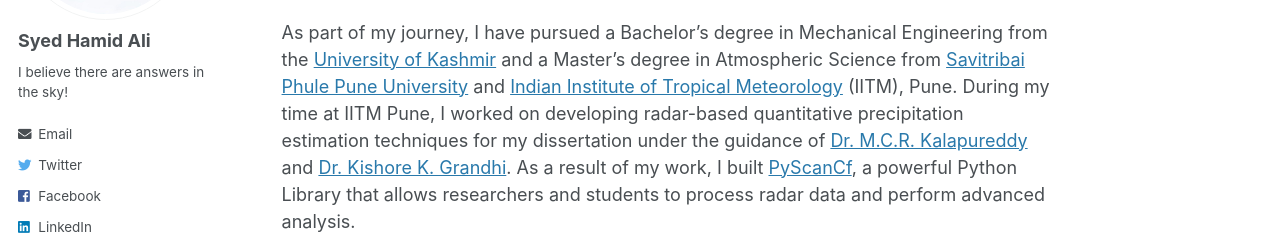
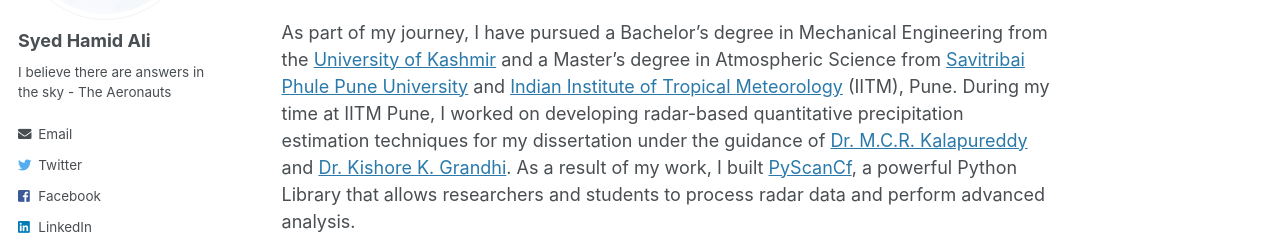
Before and after one commit to syedhamidali/syedhamidali.github.io, a Jekyll site: the page built from _pages/about.md, in a window 1280 px wide. Shown: the part 401-651 px from the top of the page. Built offline with Jekyll 4.4.1, drawn with Linux system fonts in a browser that asks for light colours; some web fonts are replaced; comment, search, counter and statistics services are not loaded.

Commit message:
update config

```diff
--- a/_config.yml
+++ b/_config.yml
@@ -84,7 +84,7 @@ analytics:
 author:
   name             : "Syed Hamid Ali"
   avatar           : "profile.png"
-  bio              : "I believe there are answers in the sky!"
+  bio              : "I believe there are answers in the sky - The Aeronauts"
   location         :
   employer         :
   pubmed           :
```
